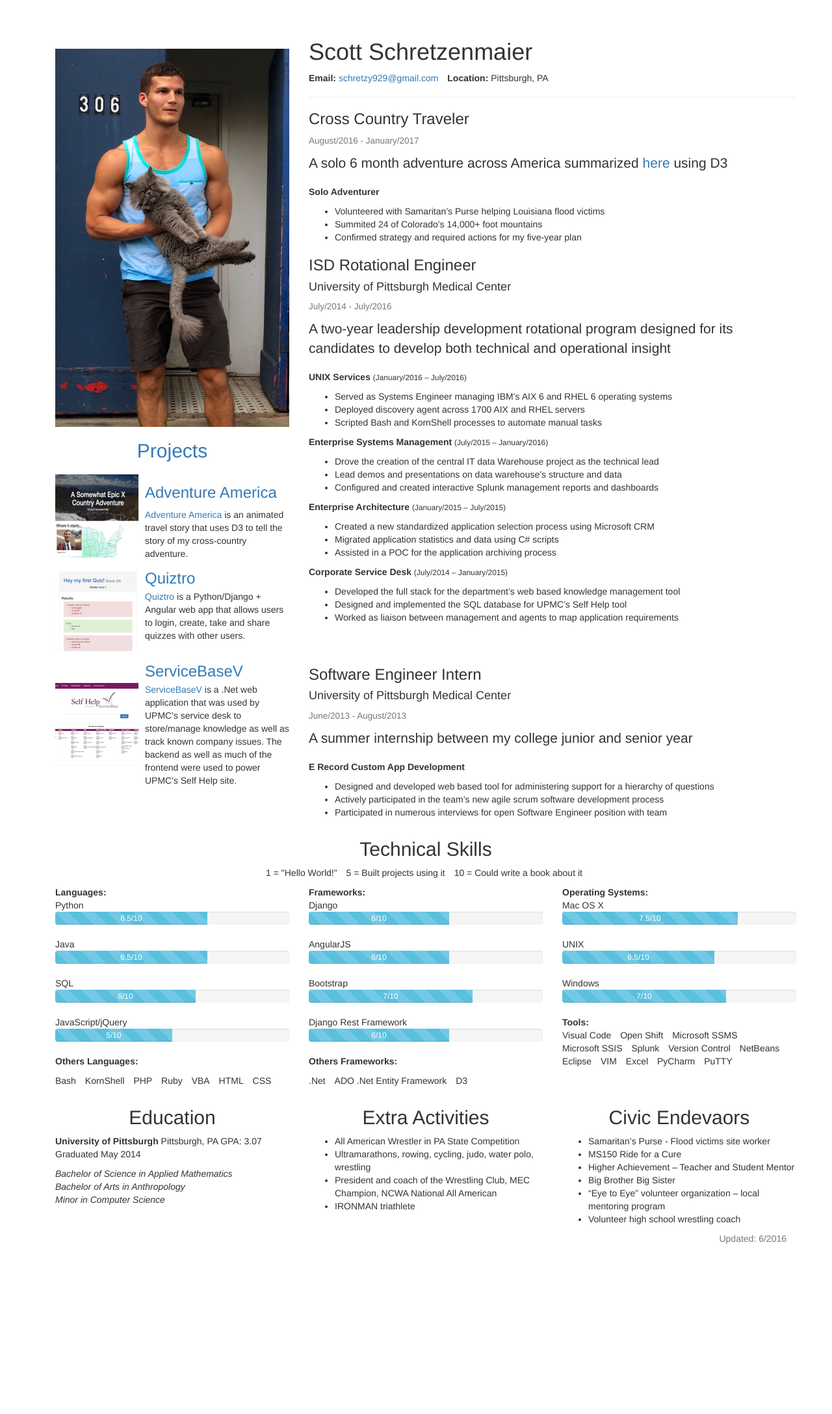
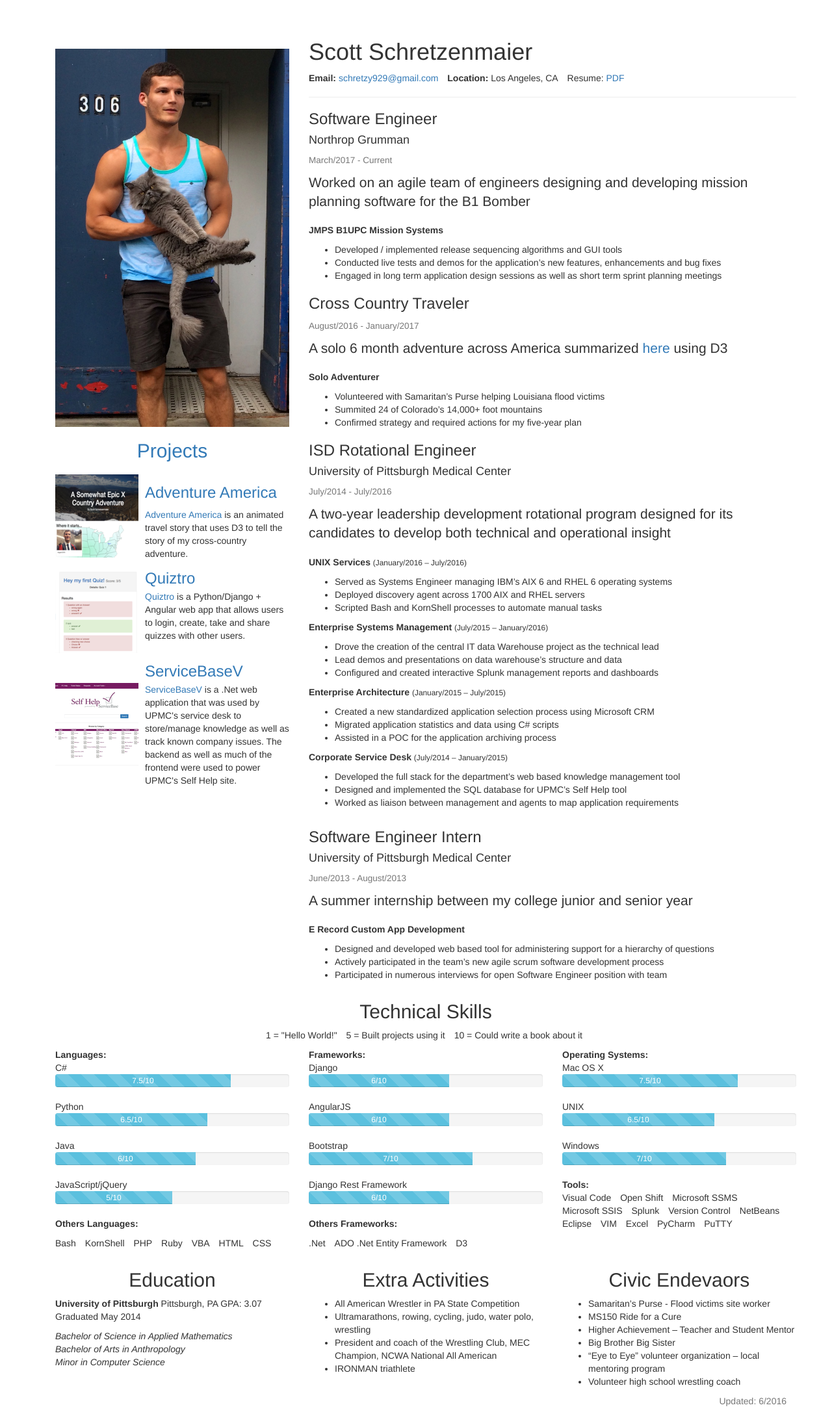
Before and after one commit to schretzilla/website, a Django app: template portfolio/templates/portfolio/home.html in a window 1280 px wide. Shown: the part 52-2228 px from the top of the page at 65% size. Before the commit the page ends 1966 px from the top, so only its background shows below. Run offline with Django 3.2, Linux system fonts and the light colour scheme; the template is opened without the code that fills it, so the values that code supplies are empty; some libraries are stand-ins or nearby versions.

Commit message:
added Northrop to experience as well as resume to home page

```diff
--- a/portfolio/templates/portfolio/home.html
+++ b/portfolio/templates/portfolio/home.html
@@ -40,15 +40,47 @@
                 </div>
 
             </div>
+
+            <div class="media">
+                <div class="media-left media-middle">
+                    <a href="{% url 'portfolio:self-help' %}">
+                    <img class="media-object" src="{% static 'portfolio/img/self-help-icon.png' %}" alt="Self-Help webiste image">
+                    </a>
+                </div>
+
+                <div class="media-body">
+                    <h3 class="media-heading"><a href="{% url 'portfolio:self-help' %}">ServiceBaseV</a></h3>
+                    <a href="{% url 'portfolio:self-help' %}">ServiceBaseV</a> is a .Net web application that was used by UPMC's service desk to store/manage knowledge
+                        as well as track known company issues. The backend as well as much of the frontend were used to power UPMC's
+                        Self Help site.
+                </div>
+            </div>
+
         </div>
         <div class="col-md-8">
             <div class="page-header">
                 <h1>Scott Schretzenmaier</h1>
                 <ul class="list-inline">
                     <li><strong>Email: </strong><a href="mailto:schretzy929@gmail.com">schretzy929@gmail.com</a></li>
-                    <li><strong>Location: </strong>Pittsburgh, PA</li>
+                    <li><strong>Location: </strong>Los Angeles, CA</li>
+                    <li>Resume: <a href="{% url 'portfolio:resume' %}" target="_blank">PDF</a></li>
                 </ul>
             </div>
+
+            <!--Northrop Grumman-->
+            <h3>Software Engineer </h3>
+            <h4>Northrop Grumman</h4>
+            <h4><small>March/2017 - Current</small></h4>
+
+            <p class="lead">Worked on an agile team of engineers designing and developing mission planning software
+                for the B1 Bomber</p>
+
+            <p><strong>JMPS B1UPC Mission Systems</strong> </p>
+            <ul>
+                <li>Developed / implemented release sequencing algorithms and GUI tools</li>
+                <li>Conducted live tests and demos for the application’s new features, enhancements and bug fixes</li>
+                <li>Engaged in long term application design sessions as well as short term sprint planning meetings</li>
+            </ul>
 
             <h3>Cross Country Traveler </h3>
             <h4><small>August/2016 - January/2017</small></h4>
@@ -57,6 +89,7 @@
                 using D3
             </p>
 
+            <!--Solo Adventurer Section-->
             <p><strong>Solo Adventurer</strong></p>
             <ul>
                 <li>Volunteered with Samaritan’s Purse helping Louisiana flood victims </li>
@@ -64,6 +97,8 @@
                 <li>Confirmed strategy and required actions for my five-year plan</li>
             </ul>
 
+
+            <!--UPMC ISDR Program-->
             <h3>ISD Rotational Engineer </h3>
             <h4>University of Pittsburgh Medical Center</h4>
             <h4><small>July/2014 - July/2016</small></h4>
@@ -105,6 +140,7 @@
 
     <div class="row">
 
+        <!--UPMC Internship-->
         <div class="col-md-8 col-md-push-4">
             <h3>Software Engineer Intern</h3>
             <h4>University of Pittsburgh Medical Center</h4>
@@ -120,7 +156,7 @@
 
         <div class="col-md-4 col-md-pull-8">
             <div class="visible-sm visible-xs">
-                <h2 class="text-center"><a href="{% url 'portfolio:projects' %}"> Projects</h2>
+                <h2 class="text-center"><a href="{% url 'portfolio:projects' %}"> Projects</a> </h2>
                 <div class="media">
                     <div class="media-left media-middle">
                         <a href="https://schretzilla.github.io/adventure-america/index" target="_blank">
@@ -150,7 +186,6 @@
                     </div>
 
                 </div>
-            </div>
 
                 <div class="media">
                     <div class="media-left media-middle">
@@ -168,6 +203,8 @@
                 </div>
 
             </div>
+
+        </div>
     </div>
     <div ng-app="home" ng-controller="HomeController" class="row">
         <h2 class="text-center">Technical Skills</h2>
@@ -182,15 +219,15 @@
             <strong>Languages:</strong>
             <ul class="list-unstyled">
                 <li>
+                    C#
+                    <percent object="75"></percent>
+                </li>
+                <li>
                     Python
                     <percent object="65"></percent>
                 </li>
                 <li>
                     Java
-                    <percent object="65"></percent>
-                </li>
-                <li>
-                    SQL
                     <percent object="60"></percent>
                 </li>
                 <li>
--- a/portfolio/templates/portfolio/resume.html
+++ b/portfolio/templates/portfolio/resume.html
@@ -1,5 +1,5 @@
 {% load staticfiles %}
 
 <html>
- <iframe src="{% static 'portfolio/docs/Spring_17.pd' %}f" style="width: 100%;height: 100%;border: none;"></iframe>
+ <iframe src="{% static 'portfolio/docs/Fall_17.pd' %}f" style="width: 100%;height: 100%;border: none;"></iframe>
 </html>
```
Also changed, not shown: 1 other file. Lines whose indentation alone changed are shown as unchanged.
